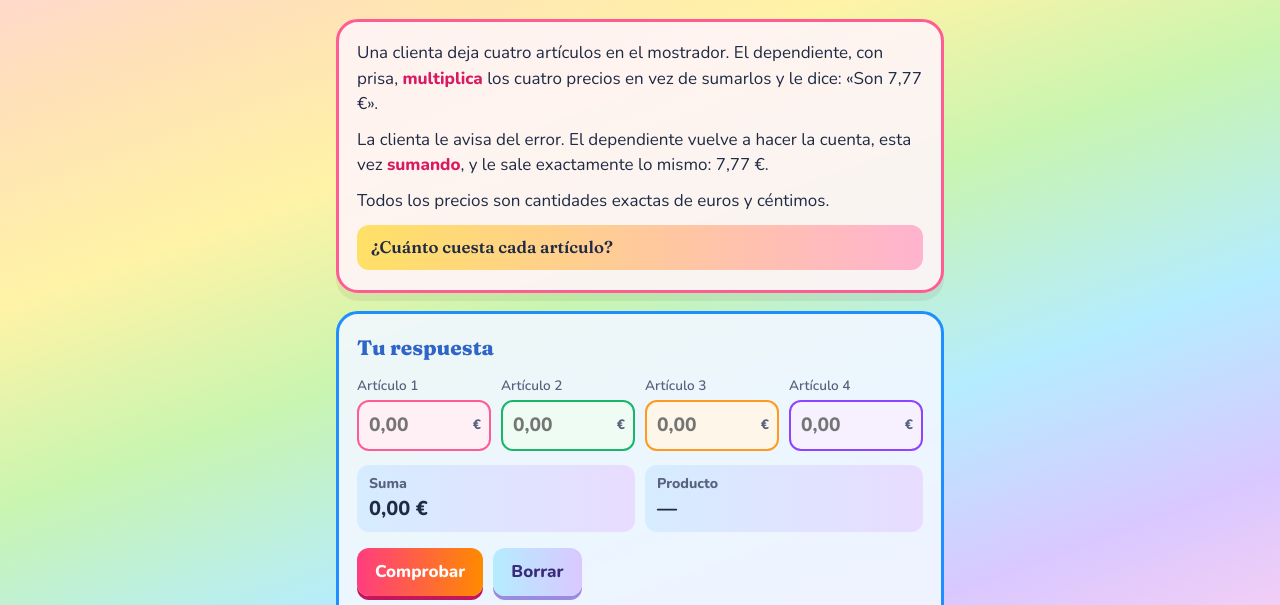
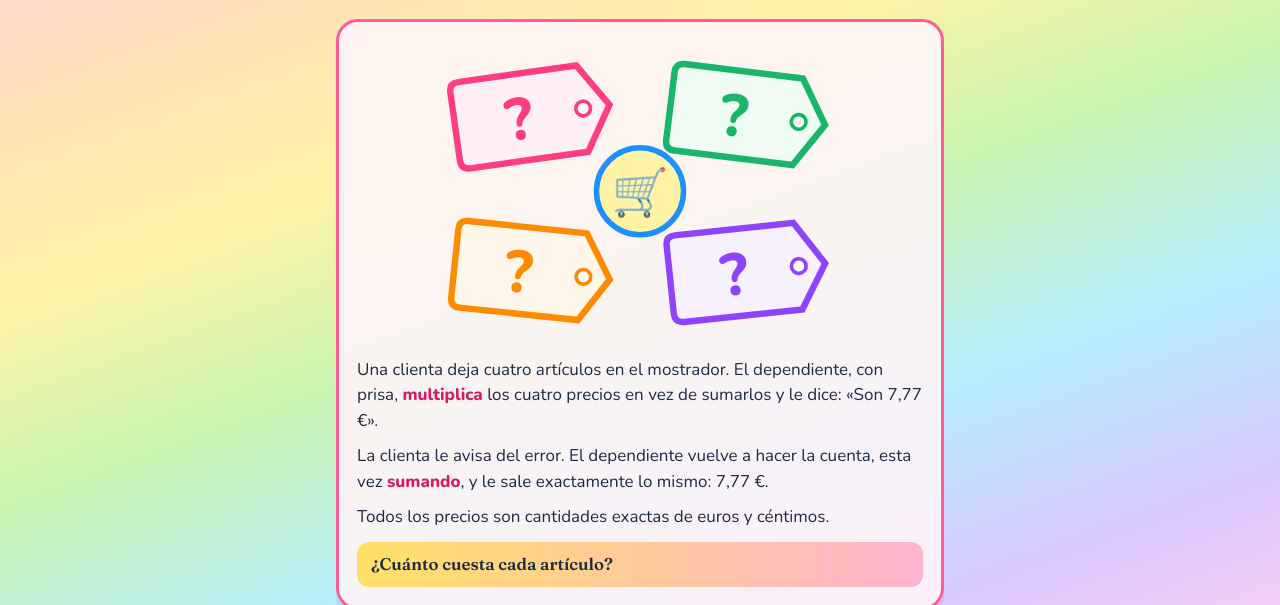
Before and after one commit to Spyder-cripto/los-tres-sietes, a plain HTML site: page index.html in a window 1280 px wide. Shown: the part 125-730 px from the top of the page. Drawn offline with nearby package versions, Linux system fonts and the light colour scheme.

Commit message:
Dibujo de las cuatro etiquetas y el carrito en el enunciado
Co-Authored-By: Claude Opus 5.5 <noreply@anthropic.com>

```diff
--- a/index.html
+++ b/index.html
@@ -27,6 +27,7 @@ main>.card:nth-of-type(1) h2,main>.card:nth-of-type(1) b{color:#d81b60}
 main>.card:nth-of-type(3) h2{color:#e07000}
 main>.card:nth-of-type(4) summary{color:#7a2fe0}
 .ticket{background:linear-gradient(90deg,#ffe066,#ffb3cf)!important;font-weight:600}
+.ilustra{display:block;width:100%;max-width:440px;height:auto;margin:0 auto 14px;font-family:Nunito,system-ui,sans-serif}
 .historia p{margin:0 0 10px}
 .historia p:last-child{margin:0}
 .ticket{font-family:Fraunces,Georgia,serif;font-size:1.05rem;background:var(--azul2);border-radius:12px;padding:10px 14px;margin:12px 0 0}
@@ -81,6 +82,14 @@ details p{margin:10px 0 0}
   <p class="sub">Una variante del clásico acertijo de la tienda, con otros cuatro precios.</p>
 
   <section class="card historia">
+    <svg class="ilustra" viewBox="-480 -330 960 660" role="img" aria-label="Cuatro etiquetas de precio con interrogantes alrededor de un carrito de la compra">
+      <g transform="translate(-235 -165) rotate(-8)"><path d="M-150 -95 H110 L170 0 L110 95 H-150 Q-170 95 -170 75 V-75 Q-170 -95 -150 -95 Z" fill="#fff0f5" stroke="#ff3d7f" stroke-width="14"/><circle cx="112" r="16" fill="#fff" stroke="#ff3d7f" stroke-width="8"/><text x="-30" y="6" font-size="130" font-weight="900" fill="#ff3d7f" text-anchor="middle" dominant-baseline="central">?</text></g>
+      <g transform="translate(235 -165) rotate(7)"><path d="M-150 -95 H110 L170 0 L110 95 H-150 Q-170 95 -170 75 V-75 Q-170 -95 -150 -95 Z" fill="#eefcf3" stroke="#18b56a" stroke-width="14"/><circle cx="112" r="16" fill="#fff" stroke="#18b56a" stroke-width="8"/><text x="-30" y="6" font-size="130" font-weight="900" fill="#18b56a" text-anchor="middle" dominant-baseline="central">?</text></g>
+      <g transform="translate(-235 175) rotate(6)"><path d="M-150 -95 H110 L170 0 L110 95 H-150 Q-170 95 -170 75 V-75 Q-170 -95 -150 -95 Z" fill="#fff6ea" stroke="#ff8a00" stroke-width="14"/><circle cx="112" r="16" fill="#fff" stroke="#ff8a00" stroke-width="8"/><text x="-30" y="6" font-size="130" font-weight="900" fill="#ff8a00" text-anchor="middle" dominant-baseline="central">?</text></g>
+      <g transform="translate(235 175) rotate(-6)"><path d="M-150 -95 H110 L170 0 L110 95 H-150 Q-170 95 -170 75 V-75 Q-170 -95 -150 -95 Z" fill="#f6f0ff" stroke="#8e44ff" stroke-width="14"/><circle cx="112" r="16" fill="#fff" stroke="#8e44ff" stroke-width="8"/><text x="-30" y="6" font-size="130" font-weight="900" fill="#8e44ff" text-anchor="middle" dominant-baseline="central">?</text></g>
+      <circle r="95" fill="#fff3a6" stroke="#1f8fff" stroke-width="12"/>
+      <text y="4" font-size="100" text-anchor="middle" dominant-baseline="central">🛒</text>
+    </svg>
     <p>Una clienta deja cuatro artículos en el mostrador. El dependiente, con prisa, <b>multiplica</b> los cuatro precios en vez de sumarlos y le dice: «Son 7,77 €».</p>
     <p>La clienta le avisa del error. El dependiente vuelve a hacer la cuenta, esta vez <b>sumando</b>, y le sale exactamente lo mismo: 7,77 €.</p>
     <p>Todos los precios son cantidades exactas de euros y céntimos.</p>
```
